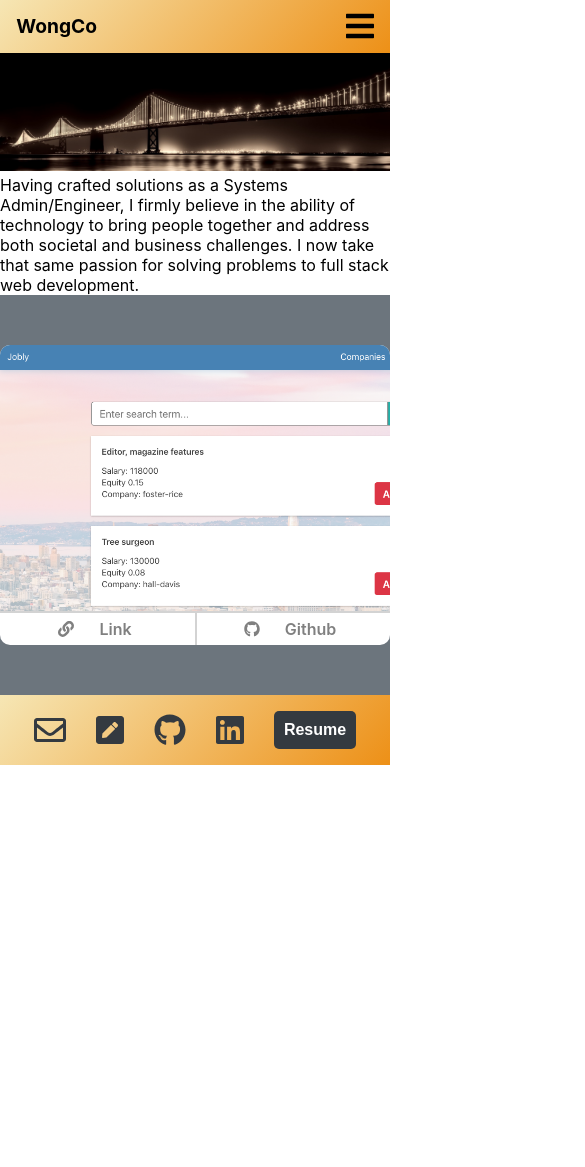
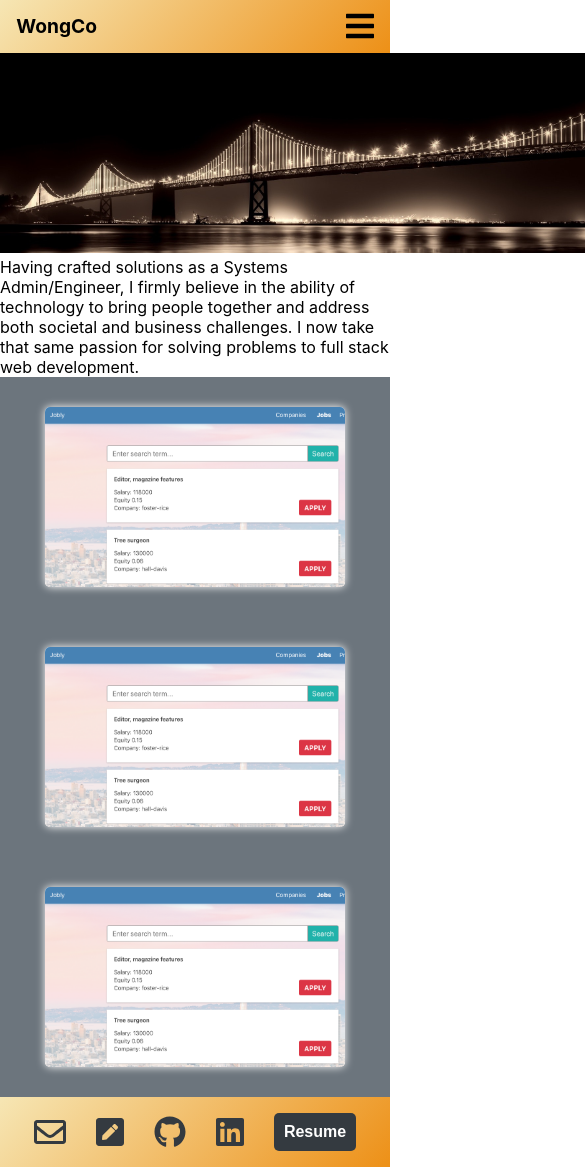
Before and after one commit to wongco/wongco-react-ts, a React (Create React App) app: page / in a window 390 px wide. Shown: the top 1167 px of the page, 585 px wide, since content can reach past the window. Before the commit the page ends 844 px from the top, so only its background shows below. Built offline with nearby package versions, Linux system fonts and the light colour scheme.

Commit message:
add mobile responsive css for banner

```diff
--- a/src/components/atoms/PortfolioItem/index.tsx
+++ b/src/components/atoms/PortfolioItem/index.tsx
@@ -10,9 +10,17 @@ const StyledPortfolioItem = styled.div`
   justify-content: space-between;
   height: 300px;
   width: 500px;
-  border-radius: 10px;
+  border-radius: 5px;
+  box-shadow: 0px 0px 9px white;
   background-color: white;
   overflow: hidden;
+  margin: 30px 0;
+
+  @media (max-width: 576px) {
+    flex-flow: row wrap;
+    height: 180px;
+    width: 300px;
+  }
 `;
 
 const StyledDetailsContainer = styled.div`
@@ -66,12 +74,12 @@ const StyledText = styled.div`
 
 class PortfolioItem extends PureComponent<PortfolioItemProps> {
   public render() {
-    const { preview, title, link, githubLink } = this.props;
+    const { preview, title, link, githubLink, alt } = this.props;
     return (
       <StyledPortfolioItem>
         {/* <div>{title}</div> */}
         <StyledImgContainer>
-          <StyledImg src={preview} />
+          <StyledImg src={preview} alt={alt} />
         </StyledImgContainer>
         <StyledDetailsContainer>
           <StyledLink href={link}>
@@ -97,6 +105,7 @@ interface PortfolioItemProps {
   link: string;
   githubLink: string;
   preview: any;
+  alt: string;
 }
 
 export default PortfolioItem;
--- a/src/components/organisms/Banner/index.tsx
+++ b/src/components/organisms/Banner/index.tsx
@@ -35,6 +35,11 @@ const StyledImg = styled.img`
   height: 100%;
   width: 100%;
   object-fit: contain;
+
+  @media (max-width: 576px) {
+    height: 200px;
+    width: auto;
+  }
 `;
 class Banner extends Component {
   public render() {
--- a/src/components/organisms/Portfolio/index.tsx
+++ b/src/components/organisms/Portfolio/index.tsx
@@ -1,7 +1,7 @@
 import React from 'react';
 import styled from 'styled-components';
+import preview_jobly from '../../../pics/jobly01.png';
 import PortfolioItem from '../../atoms/PortfolioItem';
-import preview_jobly from '../../../pics/jobly01.png';
 
 const StyledPortfolioContainer = styled.div`
   display: flex;
@@ -9,7 +9,7 @@ const StyledPortfolioContainer = styled.div`
   justify-content: space-around;
   align-items: center;
   background-color: #6c757d;
-  height: 400px;
+  height: 100%;
 `;
 
 const StyledDetailsContainer = styled.div`
@@ -48,8 +48,23 @@ const Portfolio = () => {
       <PortfolioItem
         title="Jobly"
         preview={preview_jobly}
-        link={'linktest'}
-        githubLink={'githublink'}
+        link={'https://jobly-wongco.herokuapp.com/'}
+        githubLink={'https://github.com/wongco/react-jobly'}
+        alt={'jobly preview image'}
+      />
+      <PortfolioItem
+        title="Jobly"
+        preview={preview_jobly}
+        link={'https://jobly-wongco.herokuapp.com/'}
+        githubLink={'https://github.com/wongco/react-jobly'}
+        alt={'jobly preview image'}
+      />
+      <PortfolioItem
+        title="Jobly"
+        preview={preview_jobly}
+        link={'https://jobly-wongco.herokuapp.com/'}
+        githubLink={'https://github.com/wongco/react-jobly'}
+        alt={'jobly preview image'}
       />
       {/* <PortfolioItem>Meme Generator</PortfolioItem>
       <PortfolioItem>Hack or Snooze</PortfolioItem>
```
